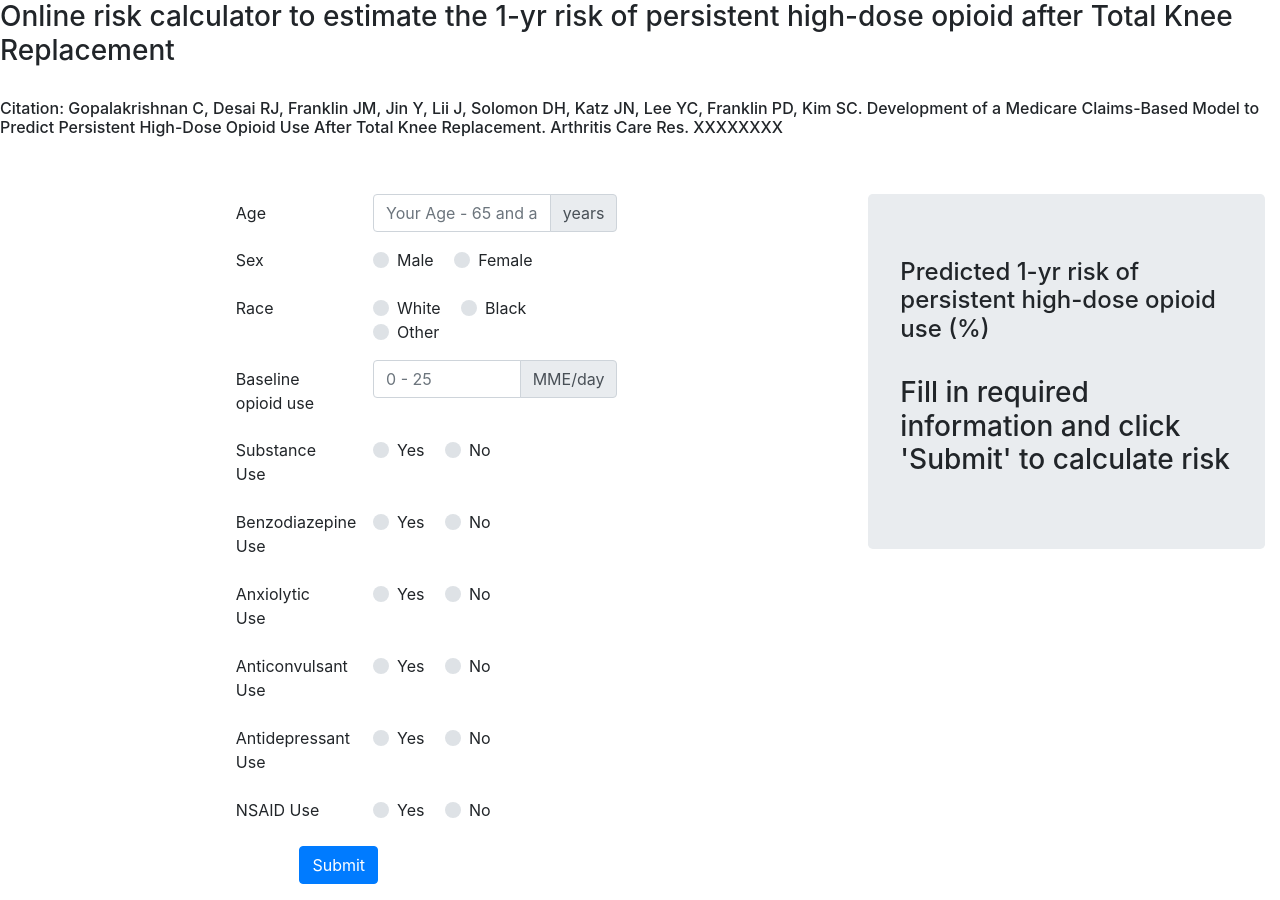
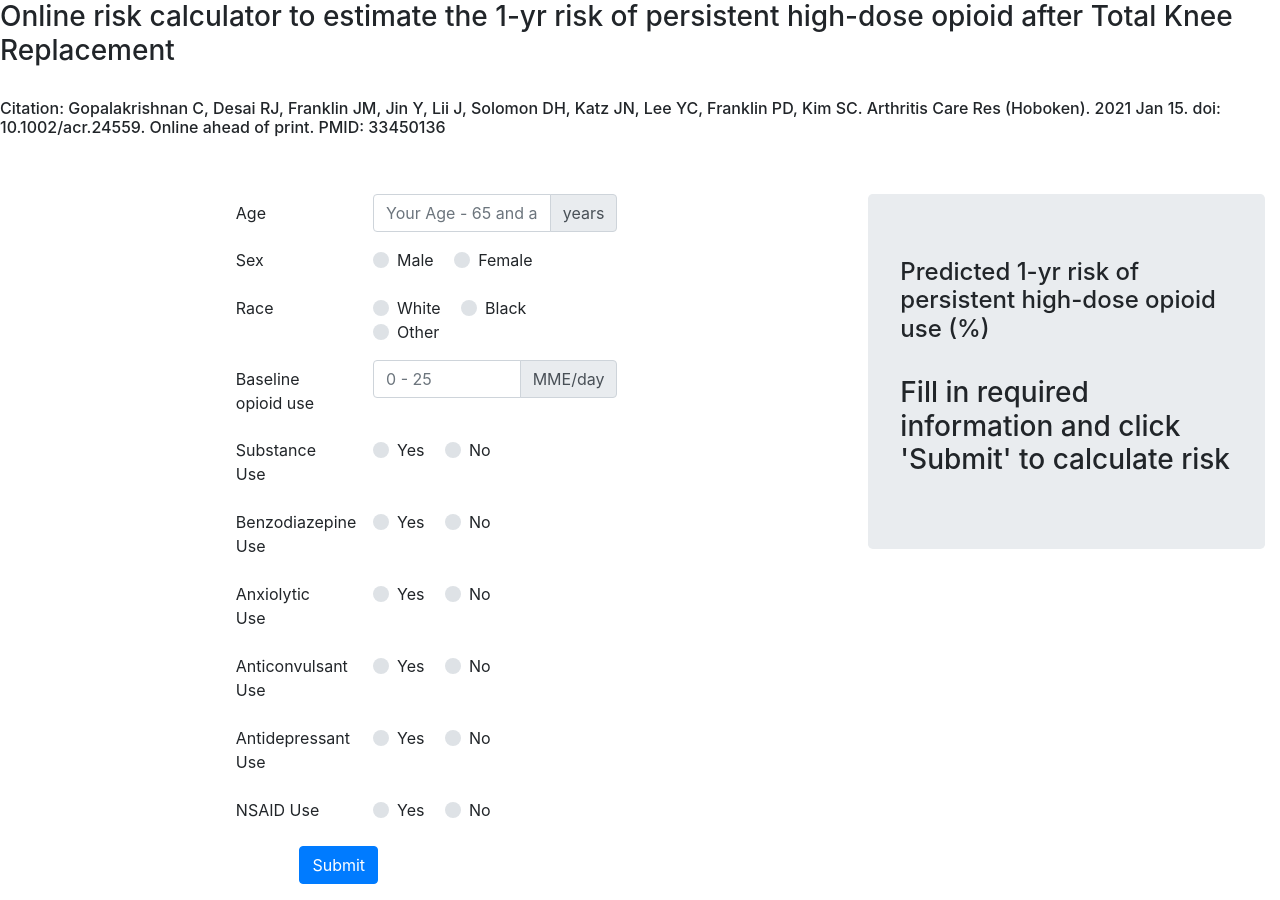
Before and after one commit to BWHDoPE-ResearchAssistants/PMID33450136, a plain HTML site: page index.html in a window 1280 px wide. Drawn offline with nearby package versions, Linux system fonts and the light colour scheme.

Commit message:
Update index.html

```diff
--- a/index.html
+++ b/index.html
@@ -50,9 +50,7 @@
 <body>
 <h3>Online risk calculator to estimate the 1-yr risk of persistent high-dose opioid after Total Knee Replacement </h3>
 <br />
-<h6>Citation: Gopalakrishnan C, Desai RJ, Franklin JM, Jin Y, Lii J, Solomon DH, Katz JN, Lee YC, Franklin PD, Kim SC.
-    Development of a Medicare Claims-Based Model to Predict Persistent High-Dose Opioid Use After Total Knee Replacement.
-    Arthritis Care Res. XXXXXXXX</h6>
+<h6>Citation: Gopalakrishnan C, Desai RJ, Franklin JM, Jin Y, Lii J, Solomon DH, Katz JN, Lee YC, Franklin PD, Kim SC. Arthritis Care Res (Hoboken). 2021 Jan 15. doi: 10.1002/acr.24559. Online ahead of print. PMID: 33450136</h6>
 
 
 <br />
```
